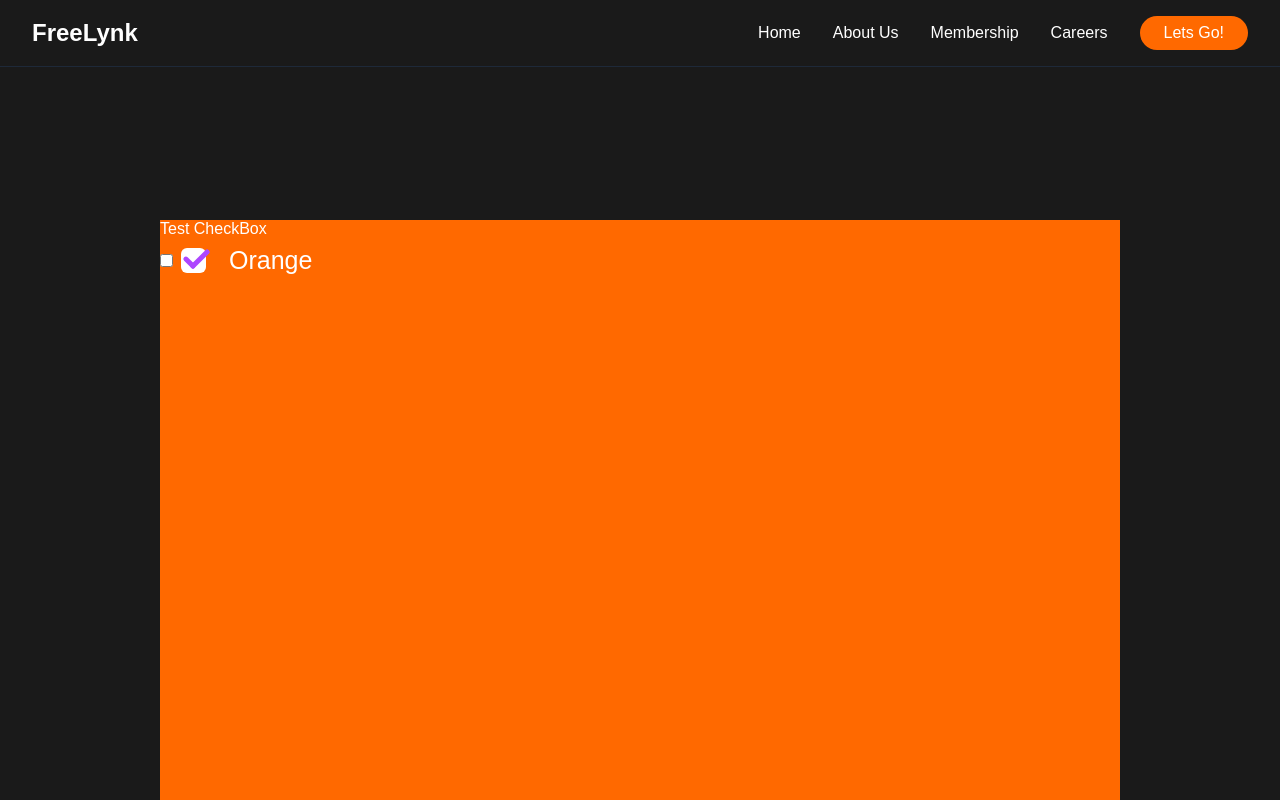
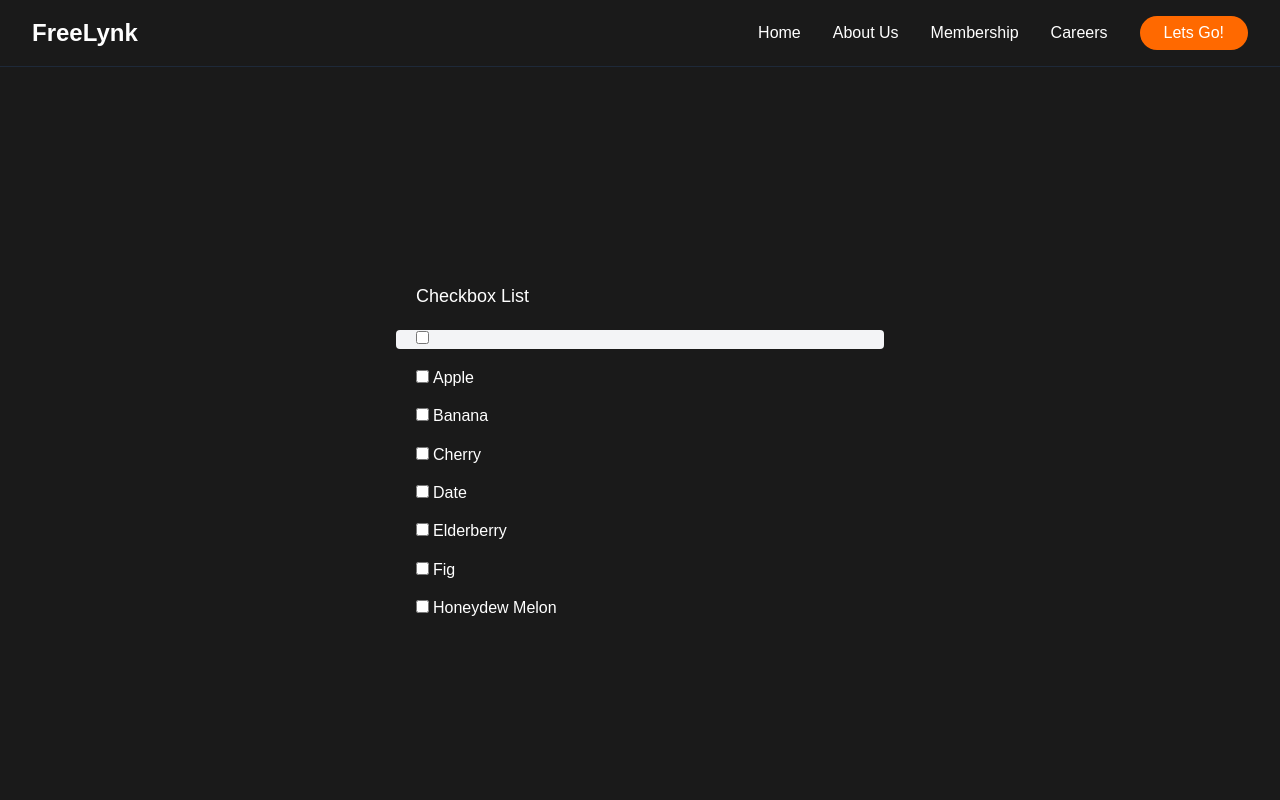
Before and after one commit to ris-jeewa/FreeLynk-frontend, a React (Vite) app: page /checkbox in a window 1280 px wide. Shown: the top 800 px of the page. Built offline with nearby package versions, Linux system fonts and the light colour scheme.

Commit message:
tested select All checkbox

```diff
--- a/src/pages/TestCheckBox.jsx
+++ b/src/pages/TestCheckBox.jsx
@@ -1,22 +1,63 @@
-import React from 'react';
+import React, { useState } from 'react';
+
+
 
 const TestCheckBox = () => {
-    return (
-        <div className=' flex-col justify-center items-center h-screen m-40 bg-orange-500'>
-            <h2>Test CheckBox</h2>
-            <label className="flex items-center transistion duration-200 gap-2">
-                <input type="checkbox" value="orange" />
-                <div className="w-[25px] h-[25px] rounded-md bg-white ">
-                    <div className="w-[25px] h-[15px] relative -rotate-45 left-[3px]">
-                        <div className="w-[5px] h-[100%] bg-purple-500 absolute rounded-full"></div>
-                        <div className="w-[100%] h-[5px] bottom-0 bg-purple-500 absolute rounded-full"></div>
-                    </div>
-                </div>
 
-                <div className='ml-[15px] text-[25px]'>Orange</div>
-            </label>
+  const listOptions = [ "apple", "banana", "cherry", "date", "elderberry", "fig", "honeydew melon"];
+
+  const [selected, setSelected] = useState([]);
+
+  const handleSelect = (value,name) => {
+    if(value){
+      setSelected([...selected, name]);
+    }else{
+      setSelected(selected.filter(item => item !== name));
+    }
+  }
+
+  const selectAll = (value) => {
+    if(value){
+      setSelected(listOptions);
+    }else{
+      setSelected([]);
+    }
+  }
+
+
+
+
+    return(
+    <div className="flex w-full min-h-screen items-center justify-center p-5">
+      <div className="w-full max-w-md">
+        <h1 className="font-semibold text-lg mb-2">Checkbox List</h1>
+        <div className="-mx-5 px-5 py-0 rounded bg-gray-100 font-medium">
+          <Checkbox name="all" value={selected.length === listOptions.length} updateValue={selectAll} />
         </div>
+        { listOptions.map((item) => {
+          return <Checkbox name={item} updateValue={handleSelect} value={selected.includes(item)}>{item}</Checkbox>
+        }) }
+      </div>
+     </div>
     )
 };
 
 export default TestCheckBox;
+
+
+function Checkbox({name,children ,value =false , updateValue = ()=>{} }){
+
+  const handleChange = ()=>{
+      console.log("name",name);
+      console.log("value",value);
+      updateValue(!value,name);
+  }
+
+
+  return(
+    <div className="my-5">
+      <input type="checkbox" id={`${name}-check`} name={name} onChange={handleChange} checked={value}/>
+      <label for={`${name}-check`} className="ml-1 capitalize">{children}</label>
+    </div>
+  )
+}
```
